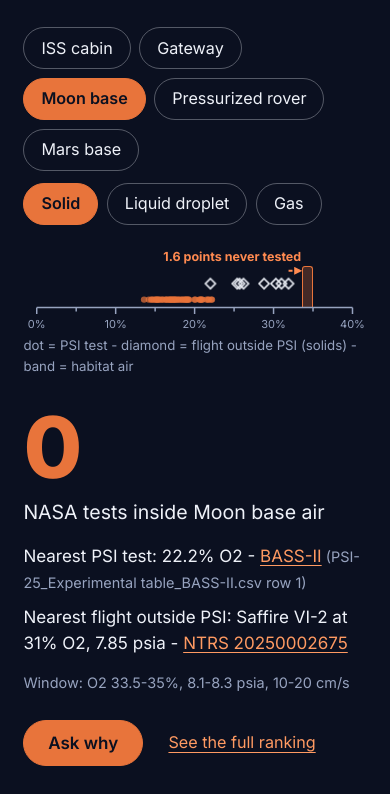
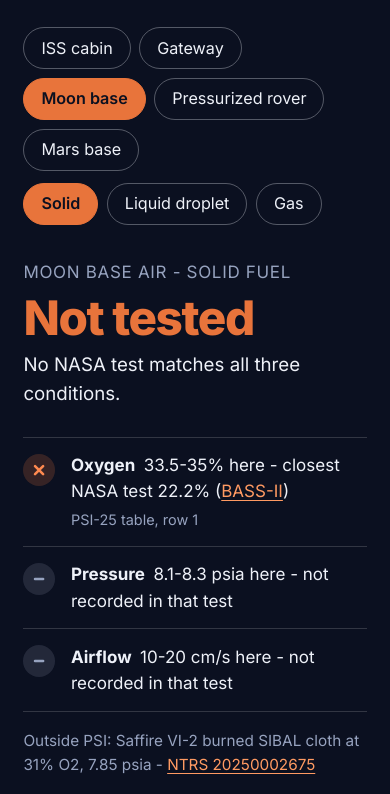
Before and after one commit to igeorgegabriel/Nasa_Space_Challenge, a plain HTML site: page public/index.html in a window 390 px wide. Shown: the part 3334-4128 px from the top of the page. Drawn offline with Linux system fonts and the light colour scheme.

Commit message:
Check a scenario: plain verdict and three-row checklist
The oxygen ruler (dots, diamonds, band, legend) needed decoding and showed
'Tested at this O2' beside a 0. Replaced by a verdict (Tested / Partly
tested / Not tested) and Oxygen, Pressure, Airflow rows (tick, cross, or
not recorded) that tick in one by one, with the closest NASA test and its
source row. Partly tested covers cases like ISS gas where oxygen and
pressure match but airflow was never recorded.

```diff
--- a/public/app.js
+++ b/public/app.js
@@ -1180,116 +1180,6 @@ function svgEl(tagName, attrs) {
   return node;
 }
 
-function countTo(node, from, to, ms) {
-  if (reduceMotion() || from === to) {
-    node.textContent = String(to);
-    return;
-  }
-  const start = performance.now();
-  function step(now) {
-    const u = Math.min(1, (now - start) / ms);
-    node.textContent = String(Math.round(from + (to - from) * u));
-    if (u < 1) {
-      requestAnimationFrame(step);
-    }
-  }
-  node.textContent = String(from);
-  requestAnimationFrame(step);
-}
-
-const OXR = { pad: 4, span: 92, max: 40 };
-
-function oxrX(v) {
-  return OXR.pad + (v / OXR.max) * OXR.span;
-}
-
-function oxrValues(fuelClass) {
-  const seen = {};
-  state.data.conditions.forEach(function (r) {
-    if (r.fuel_class === fuelClass && r.o2_basis === "ambient" && typeof r.o2_frac === "number" &&
-      (r.value_quality === "exact" || r.value_quality === "approximate")) {
-      seen[(r.o2_frac * 100).toFixed(1)] = true;
-    }
-  });
-  return Object.keys(seen).map(Number).sort(function (a, b) { return a - b; });
-}
-
-function scenarioRuler() {
-  const band = el("div", { class: "oxr-band" });
-  const svg = svgEl("svg", { class: "oxr-svg", "aria-hidden": "true", focusable: "false" });
-  const marks = svgEl("g");
-  const gapGroup = svgEl("g");
-  const defs = svgEl("defs");
-  const marker = svgEl("marker", { id: "oxr-arrow", viewBox: "0 0 8 8", refX: "7", refY: "4", markerWidth: "8", markerHeight: "8", orient: "auto", markerUnits: "userSpaceOnUse" });
-  marker.appendChild(svgEl("path", { d: "M0 0 L8 4 L0 8 Z", fill: "#ff8a50" }));
-  defs.appendChild(marker);
-  svg.appendChild(defs);
-  svg.appendChild(svgEl("line", { class: "oxr-axis", x1: oxrX(0) + "%", x2: oxrX(OXR.max) + "%", y1: "72%", y2: "72%" }));
-  for (let v = 0; v <= OXR.max; v += 5) {
-    const major = v % 10 === 0;
-    svg.appendChild(svgEl("line", { class: "oxr-tick", x1: oxrX(v) + "%", x2: oxrX(v) + "%", y1: "72%", y2: (major ? 80 : 77) + "%" }));
-    if (major) {
-      const label = svgEl("text", { class: "oxr-lab", x: oxrX(v) + "%", y: "97%", "text-anchor": "middle" });
-      label.textContent = v + "%";
-      svg.appendChild(label);
-    }
-  }
-  svg.appendChild(marks);
-  svg.appendChild(gapGroup);
-  const wrap = el("div", { class: "oxr", role: "img" }, band, svg);
-  const legend = el("p", { class: "oxr-legend", text: "dot = PSI test - diamond = flight outside PSI (solids) - band = habitat air" });
-  let lastFuel = null;
-
-  function update(entry, block) {
-    const win = block.windows.o2;
-    const lo = win.min * 100;
-    const hi = win.max * 100;
-    const fuel = entry.fuel_class;
-    const values = oxrValues(fuel);
-    const flights = fuel === "solid" ? state.data.outside_psi.tests.map(function (t) { return t.o2_percent; }) : [];
-    band.style.left = oxrX(lo) + "%";
-    band.style.width = (oxrX(hi) - oxrX(lo)) + "%";
-    if (fuel !== lastFuel) {
-      lastFuel = fuel;
-      clear(marks);
-      const n = values.length;
-      values.forEach(function (v, i) {
-        const dot = svgEl("circle", { class: "oxr-dot", cx: oxrX(v) + "%", cy: "62%", r: "3.2" });
-        dot.style.setProperty("--d", Math.round(120 + 900 * (i / Math.max(1, n))) + "ms");
-        marks.appendChild(dot);
-      });
-      const diamonds = {};
-      flights.forEach(function (v) { diamonds[v.toFixed(1)] = true; });
-      Object.keys(diamonds).forEach(function (k, i) {
-        const holder = svgEl("svg", { x: oxrX(Number(k)) + "%", y: "42%", width: "1", height: "1", overflow: "visible" });
-        const d = svgEl("path", { class: "oxr-dia", d: "M0 -5 L5 0 L0 5 L-5 0 Z" });
-        d.style.setProperty("--d", Math.round(700 + i * 90) + "ms");
-        holder.appendChild(d);
-        marks.appendChild(holder);
-      });
-    }
-    clear(gapGroup);
-    const tested = values.concat(flights);
-    const top = tested.length ? Math.max.apply(null, tested) : null;
-    const inside = tested.some(function (v) { return v >= lo - 1e-9 && v <= hi + 1e-9; });
-    let note = "";
-    if (inside) {
-      note = entry.inside > 0 ? "Tested inside" : "Tested at this O2";
-    } else if (top !== null && top < lo) {
-      note = fmt(lo - top, 1) + " points never tested";
-      gapGroup.appendChild(svgEl("line", { class: "oxr-gapline", x1: oxrX(top) + "%", x2: oxrX(lo) + "%", y1: "26%", y2: "26%", "marker-end": "url(#oxr-arrow)" }));
-    }
-    if (note) {
-      const text = svgEl("text", { class: "oxr-note", x: (inside ? oxrX((lo + hi) / 2) : oxrX(lo)) + "%", y: "14%", "text-anchor": inside ? "middle" : "end" });
-      text.textContent = note;
-      gapGroup.appendChild(text);
-    }
-    wrap.setAttribute("aria-label", "Oxygen ruler, 0 to 40 percent. " + values.length + " tested levels. Habitat air " + fmt(lo, 1) + " to " + fmt(hi, 1) + " percent. " + note);
-  }
-  return { nodes: [wrap, legend], update: update };
-}
-
-
 function scenarioQuestion(entry, hab) {
   const fuel = (NEXT_LABELS[entry.fuel_class] || FUEL_LABELS[entry.fuel_class]).toLowerCase() + " fuel in " + hab + " air";
   if (entry.inside > 0) {
@@ -1298,17 +1188,60 @@ function scenarioQuestion(entry, hab) {
   return "Why has NASA not tested " + fuel + ", and what is the closest test?";
 }
 
-function scenarioNearest(entry) {
+function scMark(kind) {
+  const svg = svgEl("svg", { class: "sc-glyph", viewBox: "0 0 12 12", width: "14", height: "14", "aria-hidden": "true", focusable: "false" });
+  const d = kind === "ok" ? "M2.5 6.5 L5 9 L9.5 3.5" : (kind === "no" ? "M3 3 L9 9 M9 3 L3 9" : "M3 6 L9 6");
+  svg.appendChild(svgEl("path", { d: d }));
+  return el("span", { class: "sc-mark " + kind, "aria-hidden": "true" }, svg);
+}
+
+function scRow(kind, name, kids, srcText) {
+  const label = kind === "ok" ? "matches" : (kind === "no" ? "does not match" : "not recorded");
+  return el("li", { class: "sc-row " + kind },
+    scMark(kind),
+    el("div", { class: "sc-row-body" },
+      el("p", { class: "sc-row-line" },
+        el("strong", { class: "sc-cond", text: name }),
+        el("span", { class: "sc-sr", text: " (" + label + ") " }),
+        kids),
+      srcText ? el("p", { class: "sc-src", text: srcText }) : null));
+}
+
+function scenarioRows(entry, block) {
+  const win = block.windows;
   const n = entry.nearest;
+  const inv = n ? invById(n.psi_id) : null;
+  const rows = [];
+  const o2Here = dashSpan(win.o2.min * 100, win.o2.max * 100, 1, "%");
   if (!n) {
-    return el("p", { class: "sc-line", text: "Nearest PSI test: none with an O2 value recorded." });
-  }
-  const inv = invById(n.psi_id);
-  const pressure = n.pressure_atm === null || n.pressure_atm === undefined ? "" : ", " + fmt(psia(n.pressure_atm), 1) + " psia";
-  return el("p", { class: "sc-line" },
-    "Nearest PSI test: " + percent(n.o2_frac) + "% O2" + pressure + " - ",
-    inv ? invLink(inv) : n.psi_id,
-    el("span", { class: "sc-src", text: " (" + n.source_file + " row " + n.source_row + ")" }));
+    rows.push(scRow("no", "Oxygen", o2Here + " here - no NASA test with an O2 value recorded", null));
+  } else {
+    rows.push(scRow(n.o2_gap === 0 ? "ok" : "no", "Oxygen",
+      [o2Here + " here - closest NASA test " + percent(n.o2_frac) + "% (", inv ? invLink(inv) : n.psi_id, ")"],
+      n.psi_id + " table, row " + n.source_row));
+  }
+  if (!win.pressure_atm) {
+    rows.push(scRow("na", "Pressure", "not specified for this habitat", null));
+  } else {
+    const here = dashSpan(psia(win.pressure_atm.min), psia(win.pressure_atm.max), 1, "psia");
+    if (!n || n.pressure_atm === null || n.pressure_atm === undefined) {
+      rows.push(scRow("na", "Pressure", here + " here - not recorded in that test", null));
+    } else {
+      rows.push(scRow(n.pressure_gap_atm === 0 ? "ok" : "no", "Pressure", here + " here - closest test " + fmt(psia(n.pressure_atm), 1) + " psia", null));
+    }
+  }
+  if (!win.flow_cm_s) {
+    rows.push(scRow("na", "Airflow", "not specified for this habitat", null));
+  } else {
+    const here = dashSpan(win.flow_cm_s.min, win.flow_cm_s.max, 1, "cm/s");
+    if (!n || n.flow_cm_s === null || n.flow_cm_s === undefined) {
+      rows.push(scRow("na", "Airflow", here + " here - not recorded in that test", null));
+    } else {
+      const within = n.flow_cm_s >= win.flow_cm_s.min && n.flow_cm_s <= win.flow_cm_s.max;
+      rows.push(scRow(within ? "ok" : "no", "Airflow", here + " here - closest test " + fmt(n.flow_cm_s, 1) + " cm/s", null));
+    }
+  }
+  return rows;
 }
 
 function scenarioFlight(entry) {
@@ -1317,8 +1250,9 @@ function scenarioFlight(entry) {
     return null;
   }
   const pressure = o.pressure_psia === null || o.pressure_psia === undefined ? "" : ", " + fmt(o.pressure_psia, 2) + " psia";
-  return el("p", { class: "sc-line" },
-    "Nearest flight outside PSI: " + o.label + " at " + percent(o.o2_frac) + "% O2" + pressure + " - ",
+  const did = /not/i.test(o.outcome_short) ? "did not ignite" : "burned";
+  return el("p", { class: "sc-outside" },
+    "Outside PSI: " + o.label + " " + did + " " + o.material_short + " at " + percent(o.o2_frac) + "% O2" + pressure + " - ",
     ntrsLink(o.source_url, "NTRS " + o.source_id));
 }
 
@@ -1326,8 +1260,6 @@ function scenarioCard() {
   const habRow = el("div", { class: "pills sc-seg", role: "group", "aria-label": "Habitat" });
   const fuelRow = el("div", { class: "pills sc-seg", role: "group", "aria-label": "Fuel type" });
   const result = el("div", { class: "sc-result", "aria-live": "polite" });
-  const ruler = scenarioRuler();
-  let shown = null;
   function pill(key, label, on, pick) {
     return el("button", { type: "button", class: "pill" + (on ? " active" : ""), "aria-pressed": on ? "true" : "false", "data-key": key, text: label, onclick: function () {
       pick();
@@ -1354,18 +1286,25 @@ function scenarioCard() {
     block.classes.forEach(function (c) {
       fuelRow.appendChild(pill("fuel-" + c.fuel_class, NEXT_LABELS[c.fuel_class] || FUEL_LABELS[c.fuel_class], c.fuel_class === scenario.fuel, function () { scenario.fuel = c.fuel_class; }));
     });
-    const numNode = el("p", { class: "sc-num" + (entry.inside === 0 ? " zero" : ""), text: String(entry.inside) });
-    if (shown !== null) {
-      countTo(numNode, shown, entry.inside, 400);
-    }
-    shown = entry.inside;
-    ruler.update(entry, block);
+    const fuelName = NEXT_LABELS[entry.fuel_class] || FUEL_LABELS[entry.fuel_class];
+    const rows = scenarioRows(entry, block);
+    const kinds = rows.map(function (r) { return r.className.replace("sc-row ", ""); });
+    const names = ["Oxygen", "pressure", "airflow"];
+    const matched = names.filter(function (n, i) { return kinds[i] === "ok"; });
+    const missing = names.filter(function (n, i) { return kinds[i] === "na"; });
+    const partly = entry.inside === 0 && kinds.indexOf("no") < 0 && matched.length > 0;
+    const listText = function (list) { return list.length > 1 ? list.slice(0, -1).join(", ") + " and " + list[list.length - 1] : list[0]; };
+    const capital = function (t) { return t.charAt(0).toUpperCase() + t.slice(1); };
+    const word = entry.inside > 0 ? "Tested" : (partly ? "Partly tested" : "Not tested");
+    const sub = entry.inside > 0 ? entry.inside + (entry.inside === 1 ? " NASA test matches this air" : " NASA tests match this air") :
+      (partly ? capital(listText(matched).toLowerCase()) + (matched.length > 1 ? " match" : " matches") + "; " + listText(missing.map(function (m) { return m.toLowerCase(); })) + " not recorded." : "No NASA test matches all three conditions.");
     appendKids(result, [
-      numNode,
-      el("p", { class: "sc-label", text: (entry.inside === 1 ? "NASA test" : "NASA tests") + " inside " + hab + " air" }),
-      scenarioNearest(entry),
+      el("p", { class: "sc-for", text: hab + " air - " + fuelName + " fuel" }),
+      el("div", { class: "sc-verdict" },
+        el("p", { class: "sc-word", text: word }),
+        el("p", { class: "sc-sub", text: sub })),
+      el("ul", { class: "sc-rows" }, rows),
       scenarioFlight(entry),
-      el("p", { class: "sc-win", text: "Window: " + testNextConditions(block.windows) }),
       el("p", { class: "sc-actions" },
         el("button", { type: "button", class: "btn", text: "Ask why", onclick: function () {
           openAskPanel(false);
@@ -1381,7 +1320,7 @@ function scenarioCard() {
     }
   }
   draw(null);
-  return [habRow, fuelRow, el("div", { class: "sc-ruler" }, ruler.nodes), result];
+  return [habRow, fuelRow, result];
 }
 
 const TOUR_QUESTION = "How many solid-fuel tests were run inside Moon base oxygen levels?";
@@ -1398,7 +1337,7 @@ const TOUR_STEPS = [
   },
   {
     hash: "#/home", scroll: "#s-next", ring: ".scenario",
-    text: function () { return "Pick a habitat and a fuel. See the closest NASA test, with its source row."; }
+    text: function () { return "Pick a habitat and a fuel. See which conditions NASA has tested, and which it has not."; }
   },
   {
     hash: "#/rank?habitat=lunar", scroll: null, ring: ".rank-cards",
--- a/public/style.css
+++ b/public/style.css
@@ -473,55 +473,79 @@ table.preview th, table.preview td { white-space: nowrap; }
 
 .scenario .pill { padding: 0.45rem 1rem; font-size: 0.95rem; }
 
-.sc-ruler { margin-top: clamp(1.2rem, 3vh, 1.8rem); }
+.sc-result { margin-top: clamp(1.6rem, 4vh, 2.6rem); min-height: 35.5rem; }
 
-.oxr { position: relative; width: 100%; height: 90px; }
+.sc-for { font-size: 1rem; letter-spacing: 0.04em; text-transform: uppercase; color: var(--muted); }
 
-.oxr-svg { position: absolute; inset: 0; width: 100%; height: 100%; overflow: visible; }
+.sc-verdict { margin-top: 0.5rem; }
 
-.oxr-band { position: absolute; top: 20%; height: 52%; min-width: 3px; background: rgba(232, 116, 59, 0.26); border: 1px solid var(--fire); border-bottom: 0; border-radius: 3px 3px 0 0; transition: left 0.6s ease, width 0.6s ease; }
+.sc-word { font-family: var(--sans); font-weight: 800; font-size: clamp(2.8rem, 8vw, 5.2rem); line-height: 1; letter-spacing: -0.03em; color: var(--fire); }
 
-.oxr-axis, .oxr-tick { stroke: var(--muted); stroke-width: 1.5; }
+.sc-sub { margin-top: 0.6rem; font-size: clamp(1.1rem, 2vw, 1.4rem); color: var(--fg); }
 
-.oxr-lab { fill: var(--muted); font-size: 11px; font-family: var(--sans); }
+.sc-rows { list-style: none; margin: 1.6rem 0 0; padding: 0; max-width: 46rem; }
 
-.oxr-dot { fill: var(--fire); fill-opacity: 0.7; opacity: 0; }
+.sc-row { display: flex; gap: 0.9rem; align-items: flex-start; padding: 0.85rem 0; border-top: 1px solid var(--line); }
 
-.oxr-dia { fill: none; stroke: var(--fg); stroke-width: 1.6; opacity: 0; }
+.sc-row:last-child { border-bottom: 1px solid var(--line); }
 
-.oxr-gapline { stroke: #ff8a50; stroke-width: 2; stroke-dasharray: 4 3; }
+.sc-mark { flex: 0 0 auto; width: 1.9rem; height: 1.9rem; border-radius: 50%; display: inline-flex; align-items: center; justify-content: center; margin-top: 0.1rem; }
 
-.oxr-note { fill: #ff8a50; font-size: 12.5px; font-weight: 700; font-family: var(--sans); }
+.sc-mark.ok { background: rgba(80, 200, 120, 0.18); color: #6fdc96; }
 
-.oxr-legend { margin-top: 0.3rem; font-size: 0.78rem; color: var(--muted); }
+.sc-mark.no { background: rgba(232, 116, 59, 0.2); color: #ff8a50; }
 
-.story.in .oxr-dot { animation: oxr-drop 0.5s ease var(--d, 0ms) both; }
+.sc-mark.na { background: rgba(160, 170, 190, 0.16); color: var(--muted); }
 
-.story.in .oxr-dia { animation: oxr-fade 0.6s ease var(--d, 0ms) both; }
+.sc-glyph { width: 0.95rem; height: 0.95rem; fill: none; stroke: currentColor; stroke-width: 1.9; stroke-linecap: round; stroke-linejoin: round; }
 
-.story.in .oxr-gapline, .story.in .oxr-note { animation: oxr-fade 0.6s ease 0.5s both; }
+.sc-row-body { min-width: 0; flex: 1 1 auto; }
 
-@keyframes oxr-drop { from { opacity: 0; transform: translateY(-16px); } to { opacity: 1; transform: none; } }
+.sc-row-line { margin: 0; max-width: none; font-size: clamp(1rem, 1.6vw, 1.15rem); overflow-wrap: anywhere; }
 
-@keyframes oxr-fade { from { opacity: 0; } to { opacity: 1; } }
+.sc-cond { margin-right: 0.5rem; }
 
-.sc-result { margin-top: clamp(1.4rem, 4vh, 2.4rem); }
+.sc-sr { position: absolute; width: 1px; height: 1px; overflow: hidden; clip: rect(0 0 0 0); white-space: nowrap; }
 
-.sc-num { font-family: var(--sans); font-weight: 800; font-size: clamp(5rem, 12vw, 8.5rem); line-height: 0.9; letter-spacing: -0.04em; color: var(--fg); }
+.sc-src { margin: 0.25rem 0 0; color: var(--muted); font-size: 0.85rem; max-width: none; }
 
-.sc-num.zero { color: var(--fire); }
+.sc-outside { margin-top: 1rem; font-size: 0.9rem; color: var(--muted); max-width: 46rem; overflow-wrap: anywhere; }
 
-.sc-label { margin-top: 0.6rem; font-size: clamp(1.15rem, 2vw, 1.5rem); color: var(--fg); }
+.sc-result .sc-for, .sc-result .sc-verdict, .sc-result .sc-row, .sc-result .sc-outside { opacity: 0; }
 
-.sc-line { margin-top: 0.9rem; font-size: 1rem; overflow-wrap: anywhere; }
+.story.in .sc-result .sc-for, .story.in .sc-result .sc-verdict { animation: sc-slide 0.55s ease both; }
 
-.sc-line + .sc-line { margin-top: 0.5rem; }
+.story.in .sc-result .sc-row { animation: sc-slide 0.45s ease both; }
 
-.sc-src { color: var(--muted); font-size: 0.85rem; }
+.story.in .sc-result .sc-row:nth-child(1) { animation-delay: 0.45s; }
 
-.sc-win { margin-top: 0.9rem; font-size: 0.85rem; color: var(--muted); }
+.story.in .sc-result .sc-row:nth-child(2) { animation-delay: 0.63s; }
 
-.sc-actions { margin-top: 1.5rem; display: flex; flex-wrap: wrap; align-items: center; gap: 0.7rem 1.5rem; max-width: none; }
+.story.in .sc-result .sc-row:nth-child(3) { animation-delay: 0.81s; }
+
+.story.in .sc-result .sc-outside { animation: sc-slide 0.45s ease 1s both; }
+
+.story.in .sc-result .sc-mark { animation: sc-pop 0.4s ease both; }
+
+.story.in .sc-result .sc-row:nth-child(1) .sc-mark { animation-delay: 0.55s; }
+
+.story.in .sc-result .sc-row:nth-child(2) .sc-mark { animation-delay: 0.73s; }
+
+.story.in .sc-result .sc-row:nth-child(3) .sc-mark { animation-delay: 0.91s; }
+
+.story.in .sc-result .sc-glyph path { stroke-dasharray: 14; animation: tick-draw 0.4s ease both; }
+
+.story.in .sc-result .sc-row:nth-child(1) .sc-glyph path { animation-delay: 0.7s; }
+
+.story.in .sc-result .sc-row:nth-child(2) .sc-glyph path { animation-delay: 0.88s; }
+
+.story.in .sc-result .sc-row:nth-child(3) .sc-glyph path { animation-delay: 1.06s; }
+
+@keyframes sc-slide { from { opacity: 0; transform: translateY(14px); } to { opacity: 1; transform: none; } }
+
+@keyframes sc-pop { from { transform: scale(0.4); } to { transform: scale(1); } }
+
+.sc-actions { margin-top: 1.6rem; display: flex; flex-wrap: wrap; align-items: center; gap: 0.7rem 1.5rem; max-width: none; }
 
 .sc-actions .btn { font-size: 1rem; }
 
@@ -1011,7 +1035,6 @@ body.ask-open #ask-panel { display: flex; animation: slidein 0.28s ease; }
   .hero-img { object-position: 88% 50%; }
   .hero::after { background: linear-gradient(180deg, rgba(11, 16, 32, 0.15) 0%, rgba(11, 16, 32, 0.85) 100%); }
   .hero-copy { padding-bottom: 5.5rem; }
-  .oxr { height: 80px; }
   .hero-video { top: 4.5rem; right: 0; left: 0; width: 100%; transform: none; }
   .credit { top: 0.8rem; bottom: auto; right: 1rem; max-width: 75vw; font-size: 0.7rem; }
   .bar-row { --nfs: 3.5rem; }
@@ -1021,8 +1044,8 @@ body.ask-open #ask-panel { display: flex; animation: slidein 0.28s ease; }
 @media (prefers-reduced-motion: reduce) {
   html { scroll-behavior: auto; }
   .hero-img, .scroll-cue i { animation: none; }
-  .oxr-dot, .oxr-dia, .oxr-gapline, .oxr-note { animation: none !important; opacity: 1; }
-  .oxr-band { transition: none; }
+  .sc-result .sc-for, .sc-result .sc-verdict, .sc-result .sc-row, .sc-result .sc-outside { opacity: 1 !important; animation: none !important; }
+  .sc-result .sc-mark, .sc-result .sc-glyph path { animation: none !important; }
   .ask-steps-list li.step-in, .ask-steps-list li.step-in .tick path { animation: none; }
   .rv, .gap .gd, .gap .gx { opacity: 1 !important; transform: none !important; transition: none !important; }
   .bar-fill { transition: none; }
```
Also changed, not shown: tests/panel_headless.js (+36 -28 lines).
